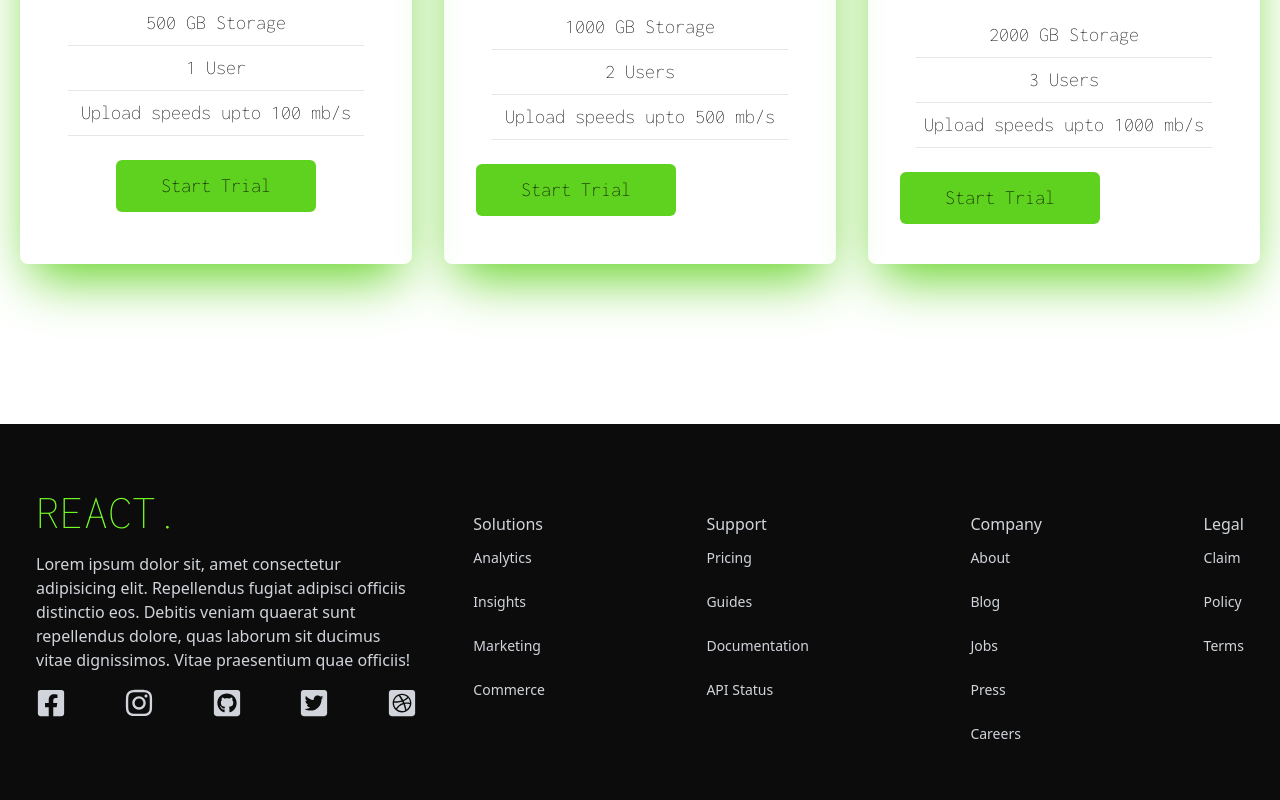
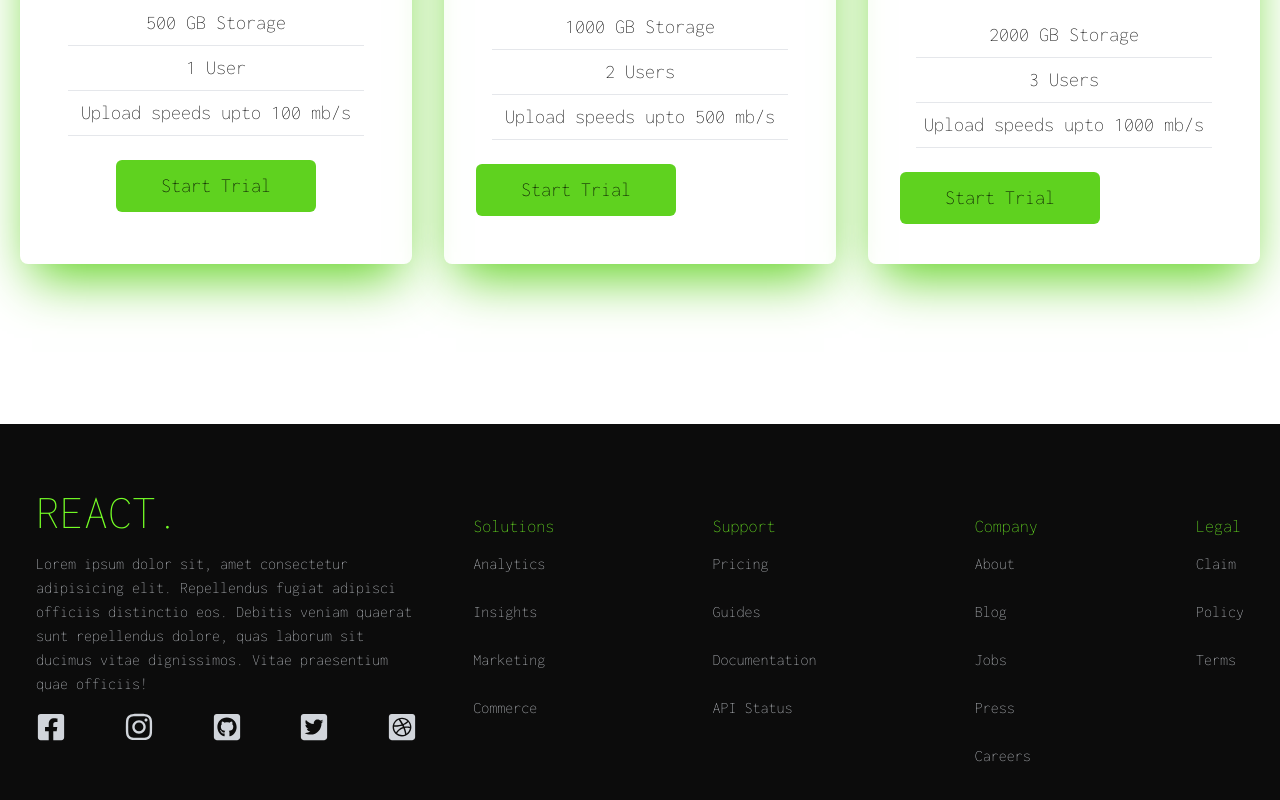
Before and after one commit to AmandeepSingh789/Data-Company-Landing-Page, a React (Create React App) app: page / in a window 1280 px wide. Shown: the part 2120-2920 px from the top of the page. Built offline with nearby package versions, Linux system fonts and the light colour scheme.

Commit message:
finished

```diff
--- a/src/components/Footer.jsx
+++ b/src/components/Footer.jsx
@@ -8,7 +8,7 @@ import {
   } from 'react-icons/fa';
 const Footer = () => {
   return (
-    <div className='max-w-[1240px] mx-auto py-16 px-4 grid lg:grid-cols-3 gap-8 text-gray-300'>
+    <div className='max-w-[1240px] mx-auto py-16 px-4 grid lg:grid-cols-3 gap-8 text-gray-300 font-Inconsolata' >
         <div>
             <h1 className='w-full text-5xl font-bolds text-[#75FF26] font-Inconsolata'>REACT.</h1>
             <p className='py-4'>Lorem ipsum dolor sit, amet consectetur adipisicing elit. Repellendus fugiat adipisci officiis distinctio eos. Debitis veniam quaerat sunt repellendus dolore, quas laborum sit ducimus vitae dignissimos. Vitae praesentium quae officiis!
@@ -24,44 +24,44 @@ const Footer = () => {
 
         <div className='lg:col-span-2 flex justify-between mt-6 ml-6'>
             <div>
-            <h6 className='font-medium tet-gray-600 hover:text-[#75FF26] hover:cursor-pointer'>Solutions</h6>
+            <h6 className='font-medium text-lg text-[#75FF26] hover:cursor-pointer'>Solutions</h6>
             <ul>
-                <li className='py-3 text-sm hover:text-[#75FF26] hover:cursor-pointer'>Analytics</li>
-                <li className='py-3 text-sm hover:text-[#75FF26] hover:cursor-pointer'>Insights</li>
-                <li className='py-3 text-sm hover:text-[#75FF26] hover:cursor-pointer'>Marketing</li>
-                <li className='py-3 text-sm hover:text-[#75FF26] hover:cursor-pointer'>Commerce</li>
+                <li className='py-3 text-md hover:text-[#75FF26] hover:cursor-pointer'>Analytics</li>
+                <li className='py-3 text-md hover:text-[#75FF26] hover:cursor-pointer'>Insights</li>
+                <li className='py-3 text-md hover:text-[#75FF26] hover:cursor-pointer'>Marketing</li>
+                <li className='py-3 text-md hover:text-[#75FF26] hover:cursor-pointer'>Commerce</li>
 
             </ul>
             </div>
 
             <div>
-            <h6 className='font-medium tet-gray-600 hover:text-[#75FF26] hover:cursor-pointer'>Support</h6>
+            <h6 className='font-medium text-lg text-[#75FF26]  hover:cursor-pointer'>Support</h6>
             <ul>
-                <li className='py-3 text-sm hover:text-[#75FF26] hover:cursor-pointer'>Pricing</li>
-                <li className='py-3 text-sm hover:text-[#75FF26] hover:cursor-pointer'>Guides</li>
-                <li className='py-3 text-sm hover:text-[#75FF26] hover:cursor-pointer'>Documentation</li>
-                <li className='py-3 text-sm hover:text-[#75FF26] hover:cursor-pointer'>API Status</li>
+                <li className='py-3 text-md hover:text-[#75FF26] hover:cursor-pointer'>Pricing</li>
+                <li className='py-3 text-md hover:text-[#75FF26] hover:cursor-pointer'>Guides</li>
+                <li className='py-3 text-md hover:text-[#75FF26] hover:cursor-pointer'>Documentation</li>
+                <li className='py-3 text-md hover:text-[#75FF26] hover:cursor-pointer'>API Status</li>
 
             </ul>
             </div>
 
             <div>
-            <h6 className='font-medium tet-gray-600 hover:text-[#75FF26] hover:cursor-pointer'>Company</h6>
+            <h6 className='font-medium text-lg text-[#75FF26]  hover:cursor-pointer'>Company</h6>
             <ul>
-                <li className='py-3 text-sm hover:text-[#75FF26] hover:cursor-pointer'>About</li>
-                <li className='py-3 text-sm hover:text-[#75FF26] hover:cursor-pointer'>Blog</li>
-                <li className='py-3 text-sm hover:text-[#75FF26] hover:cursor-pointer'>Jobs</li>
-                <li className='py-3 text-sm hover:text-[#75FF26] hover:cursor-pointer'>Press</li>
-                <li className='py-3 text-sm hover:cursor-pointer hover:text-[#75FF26]'>Careers</li>
+                <li className='py-3 text-md hover:text-[#75FF26] hover:cursor-pointer'>About</li>
+                <li className='py-3 text-md hover:text-[#75FF26] hover:cursor-pointer'>Blog</li>
+                <li className='py-3 text-md hover:text-[#75FF26] hover:cursor-pointer'>Jobs</li>
+                <li className='py-3 text-md hover:text-[#75FF26] hover:cursor-pointer'>Press</li>
+                <li className='py-3 text-md hover:cursor-pointer hover:text-[#75FF26]'>Careers</li>
             </ul>
             </div>
 
             <div>
-            <h6 className='font-medium tet-gray-600 hover:text-[#75FF26] hover:cursor-pointer'>Legal</h6>
+            <h6 className='font-medium  text-lg text-[#75FF26]  hover:cursor-pointer'>Legal</h6>
             <ul>
-                <li className='py-3 text-sm hover:cursor-pointer hover:text-[#75FF26]'>Claim</li>
-                <li className='py-3 text-sm  hover:cursor-pointer hover:text-[#75FF26]'>Policy</li>
-                <li className='py-3 text-sm hover:cursor-pointer hover:text-[#75FF26]'>Terms</li>
+                <li className='py-3 text-md  hover:cursor-pointer hover:text-[#75FF26]'>Claim</li>
+                <li className='py-3 text-md   hover:cursor-pointer hover:text-[#75FF26]'>Policy</li>
+                <li className='py-3 text-md  hover:cursor-pointer hover:text-[#75FF26]'>Terms</li>
 
             </ul>
             </div>
```
